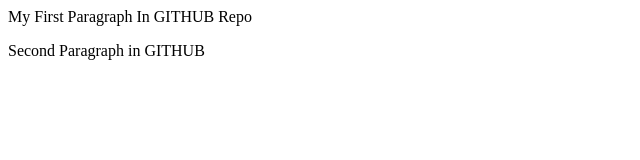
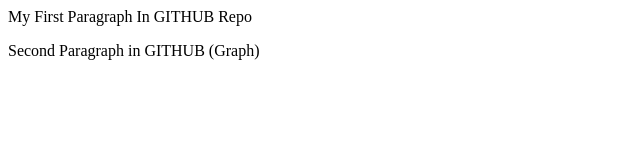
Before and after one commit to AbhishekVishvakarma/LocalRepo, a plain HTML site: page index.html in a window 1280 px wide. Shown: the full height of the page, 0-640 px from the left. Drawn offline with Linux system fonts and the light colour scheme.

Commit message:
Add Graph

```diff
--- a/index.html
+++ b/index.html
@@ -1,2 +1,2 @@
 <p> My First Paragraph In GITHUB Repo</p>
-<p> Second Paragraph in GITHUB</p>
+<p> Second Paragraph in GITHUB (Graph)</p>
```
